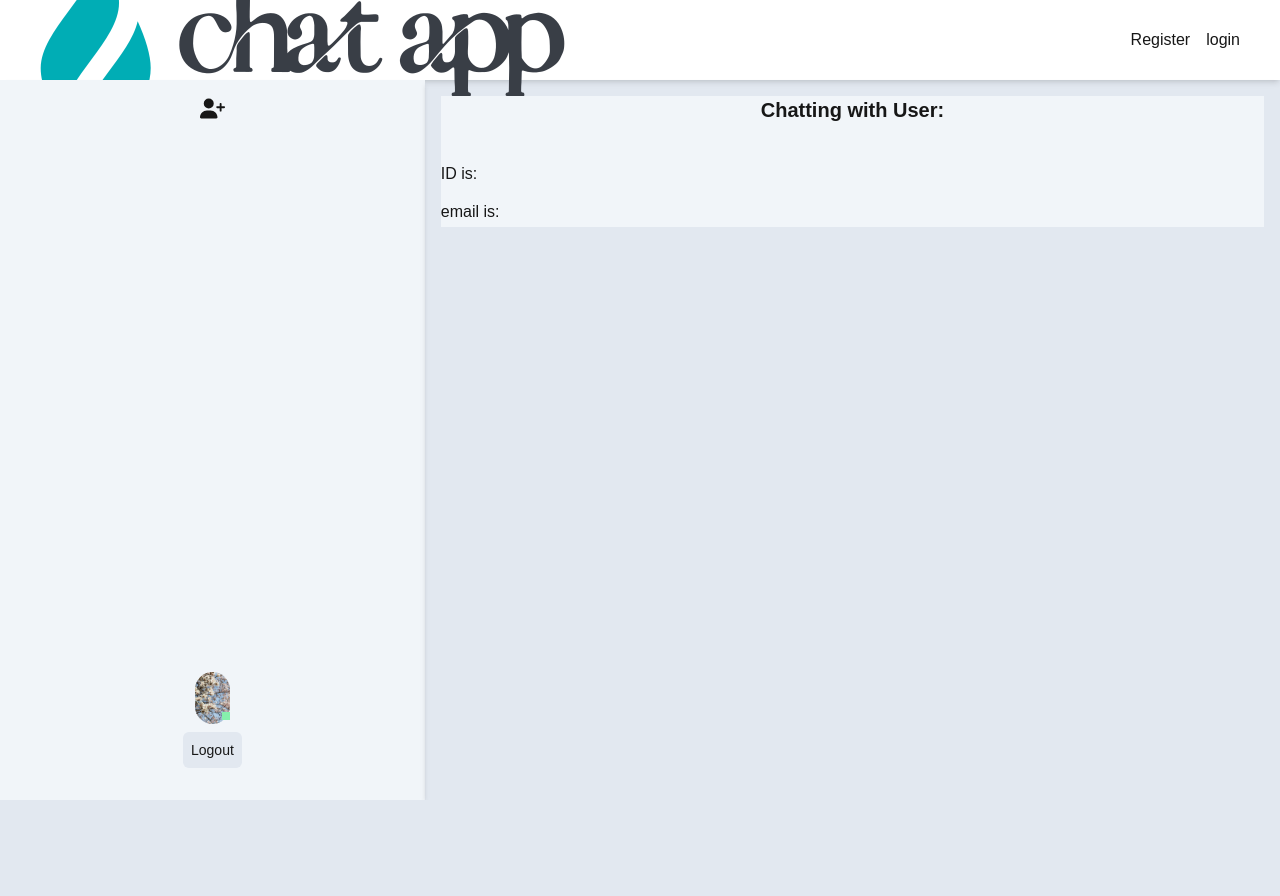
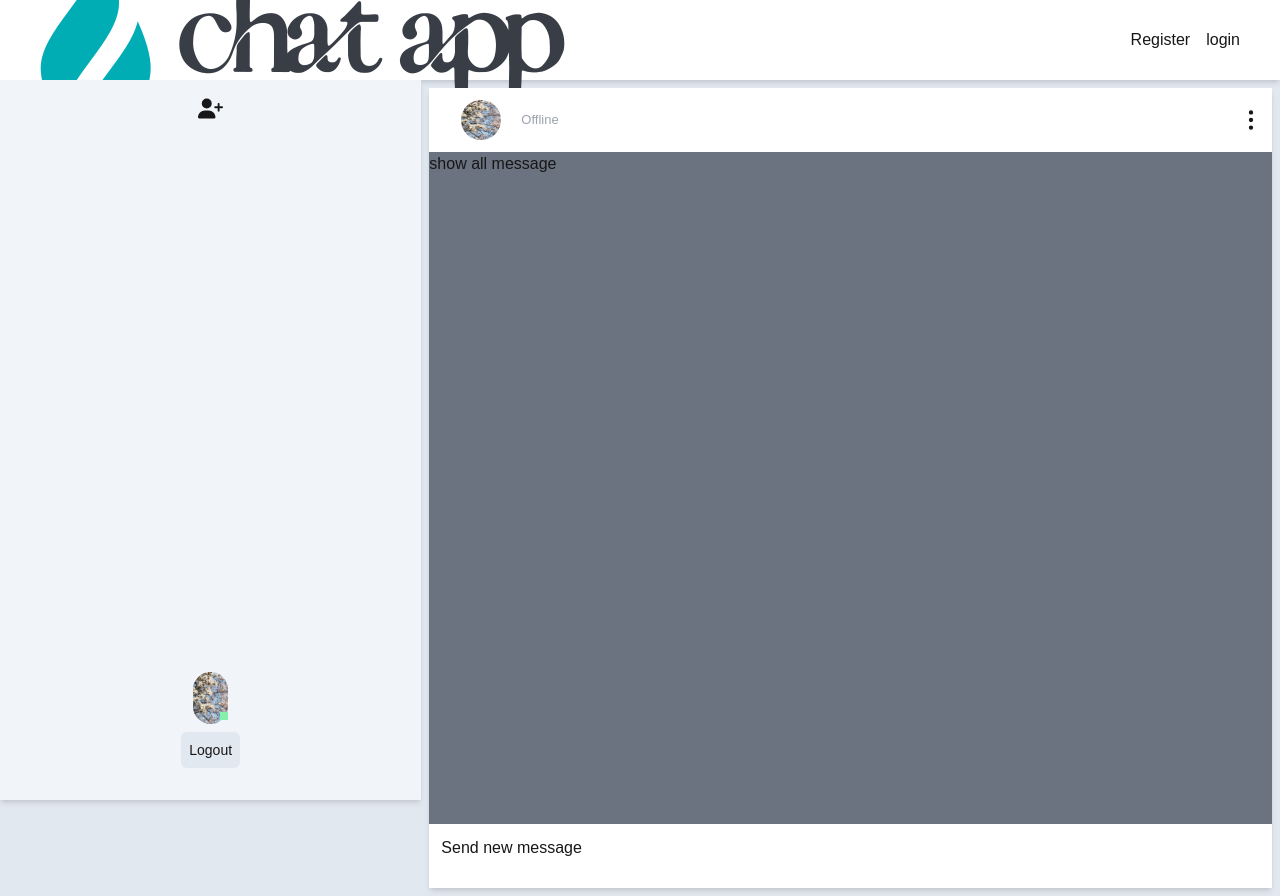
Before and after one commit to nevine1/chat-app-reduxt-tookit, a Next.js app in the folder client/: page /dashboard/1 in a window 1280 px wide. Before the commit the page ends 800 px from the top, so only its background shows below. Built offline with nearby package versions, Linux system fonts and the light colour scheme.

Commit message:
building message page

```diff
--- a/client/src/app/dashboard/[userId]/page.js
+++ b/client/src/app/dashboard/[userId]/page.js
@@ -9,11 +9,11 @@ const page  = () => {
 
     console.log(userId)
  return (
-    <div className="flex flex-col sm:flex-row h-full">
+    <div className="flex flex-col sm:flex-row h-full overflow-y-hidden">
      <div className="w-full sm:w-1/5 md:w-2/5 h-[calc(100vh-5rem)] bg-slate-100 shadow-md">
         <SideBar />
       </div>
-      <div className="w-full sm:w-4/5 md:3/5 p-4 shadow-md">
+      <div className="w-full sm:w-4/5 md:3/5 shadow-md m-2 rounded-sm ">
         <MessageBar userId={userId} />
       </div>
     </div>
--- a/client/src/components/messaging/MessageBar.js
+++ b/client/src/components/messaging/MessageBar.js
@@ -2,13 +2,18 @@ import { useState, useEffect } from 'react'
 import { useDispatch, useSelector } from 'react-redux'
 import {connectSocket, disconnectSocket } from "../../app/socket/socket"
 import { setOnlineUsers } from '@/store/slices/auth/authSlice';
+import Image from 'next/image'
+import { upperCase } from 'lodash';
+import { HiOutlineDotsVertical } from "react-icons/hi";
+import { FaAngleLeft } from "react-icons/fa6";
+
 const MessageBar = ({userId}) => {
   const { token } = useSelector(state => state.auth);
   const [chatUser, setChatUser ] = useState(null)
   const dispatch = useDispatch();
 console.log('messages user id is: ', userId)
   const backendUrl = "http://localhost:5000"
-
+const profilePic = chatUser?.profile_pic ? `/assets/${chatUser?.profile_pic}` : "/assets/flower.jpg"
     useEffect(() => {
 
         if (!token) return;
@@ -20,7 +25,7 @@ console.log('messages user id is: ', userId)
           dispatch(setOnlineUsers(users));
         });
 
-      console.log('connected socket in message pgae is:', socket)
+      console.log('connected socket in message page is:', socket)
 
        if (socket) {
         socket.emit("message-page", userId); //  This is the ID being sent
@@ -38,21 +43,56 @@ console.log('messages user id is: ', userId)
         };
 
     }, [token, userId]);
+  console.log(" chatting user in message bar is: ", chatUser)
 
  return (
-    <div className="w-full bg-slate-100">
-      <h1 className="text-center h-14 text-xl bg-slate-100 font-semibold">
-        Chatting with User: {chatUser?.name}
-      </h1>
-     {/* chat messages here ------------------ */}
-     <p>
-       ID is:
-       <span className="text-red-600 text-[25px] "> {chatUser?._id}</span>
-     </p>
-     <p>
-       email is:
-       <span className="text-red-600 text-[25px] "> {chatUser?.email}</span>
-     </p>
+    <div className="w-full bg-white">
+
+     <header className="sticky top-0 h-16 bg-white flex flex-row justify-between items-center">
+       <div className="m-4 flex flex-row gap-1 items-center">
+         <div className="text-red lg:hidden cursor-pointer">
+           <FaAngleLeft size={25} />
+         </div>
+         <div className="relative m-4 flex flex-col  items-center">
+           <Image
+             alt="profile pic"
+             src={profilePic}
+             width={40} height={40}
+             className="h-10 w-10 rounded-full"
+           />
+           {
+             chatUser?.online &&  (
+              <span className="absolute bg-green-500 p-1 -right-1  bottom-3 rounded-full"></span>
+            )
+           }
+         </div>
+           <div className="flex flex-col ">
+             <h2 className="text-blue-700 font-semibold">{upperCase(chatUser?.name)}</h2>
+             {
+             chatUser?.online ? (
+               <p className='text-[13px] text-green-600'>Online</p>
+             ) : (
+                 <p className='text-[13px] text-gray-400'>Offline</p>
+             )
+
+           }
+           </div>
+       </div>
+       <div className="mr-2 cursor-pointer hover:text-green-600 ">
+        <HiOutlineDotsVertical size={26} />
+      </div>
+     </header>
+
+
+     {/* show all messages  */}
+     <section className="h-[calc(100vh-128px)] bg-gray-500 overflow-x-hidden overflow-y-scroll">
+       <h1>show all message</h1>
+     </section>
+
+     {/* send new message */}
+     <section className="bg-white h-16 p-3">
+       <h1>Send new message</h1>
+     </section>
     </div>
   );
 };
```
Also changed, not shown: 1 other file (tests, documents, lock files or other folders).
